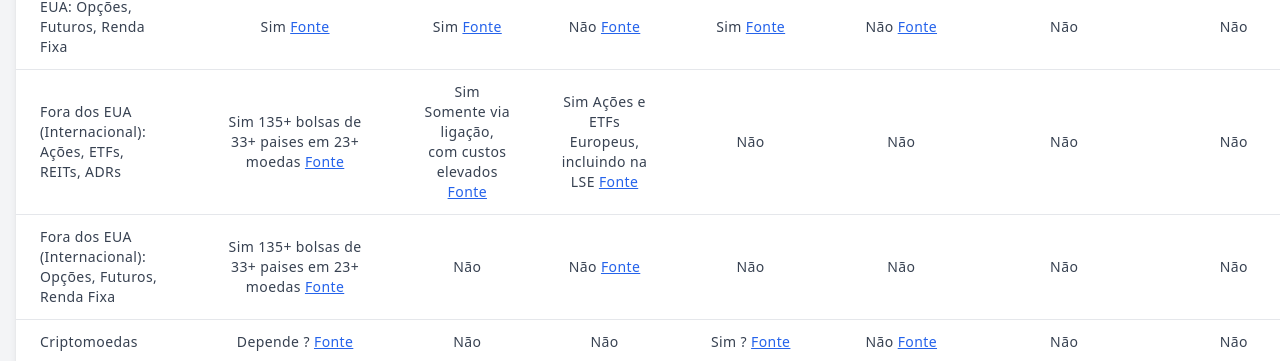
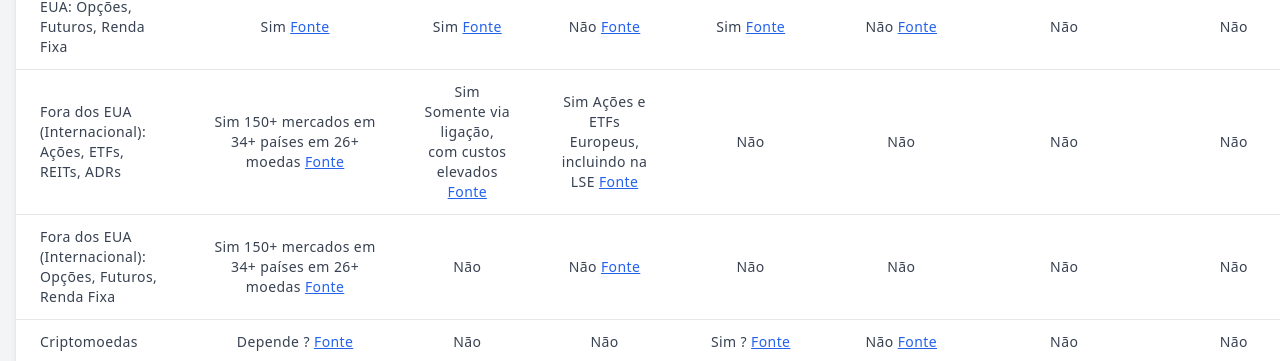
Before and after one commit to jmonteiro/comparaconta, a Jekyll site: the page built from corretoras-exterior/index.md, in a window 1280 px wide and 900 px high, scrolled down 2169 px. Shown: the part 148-509 px from the top of the window. Built offline with Jekyll 4.4.1, drawn with Linux system fonts in a browser that asks for light colours.

Commit message:
Numero de mercados da IBKR

```diff
--- a/_data/corretoras-exterior.yml
+++ b/_data/corretoras-exterior.yml
@@ -64,11 +64,11 @@
     source: https://www.interactivebrokers.com/en/trading/products-exchanges.php
   intl_acoes:
     text: Sim
-    subtext: 135+ bolsas de 33+ paises em 23+ moedas
+    subtext: 150+ mercados em 34+ países em 26+ moedas
     source: https://www.interactivebrokers.com/en/trading/products-exchanges.php
   intl_outros:
     text: Sim
-    subtext: 135+ bolsas de 33+ paises em 23+ moedas
+    subtext: 150+ mercados em 34+ países em 26+ moedas
     source: https://www.interactivebrokers.com/en/trading/products-exchanges.php
   crypto:
     text: Depende
```
